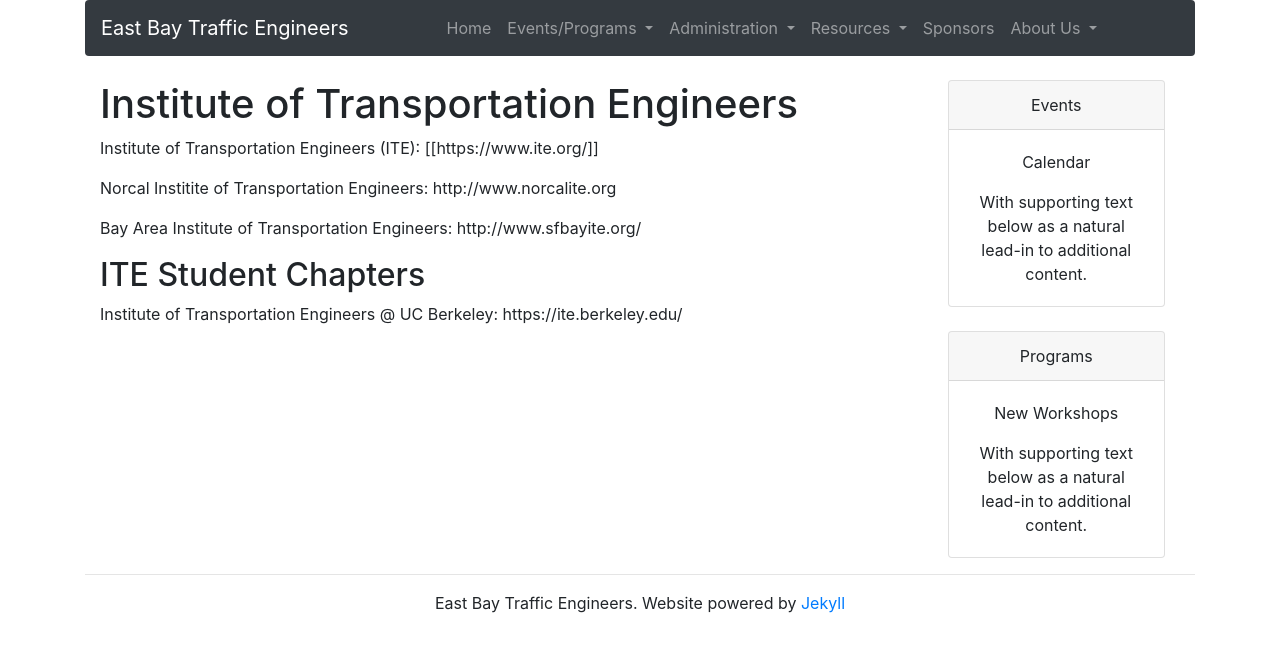
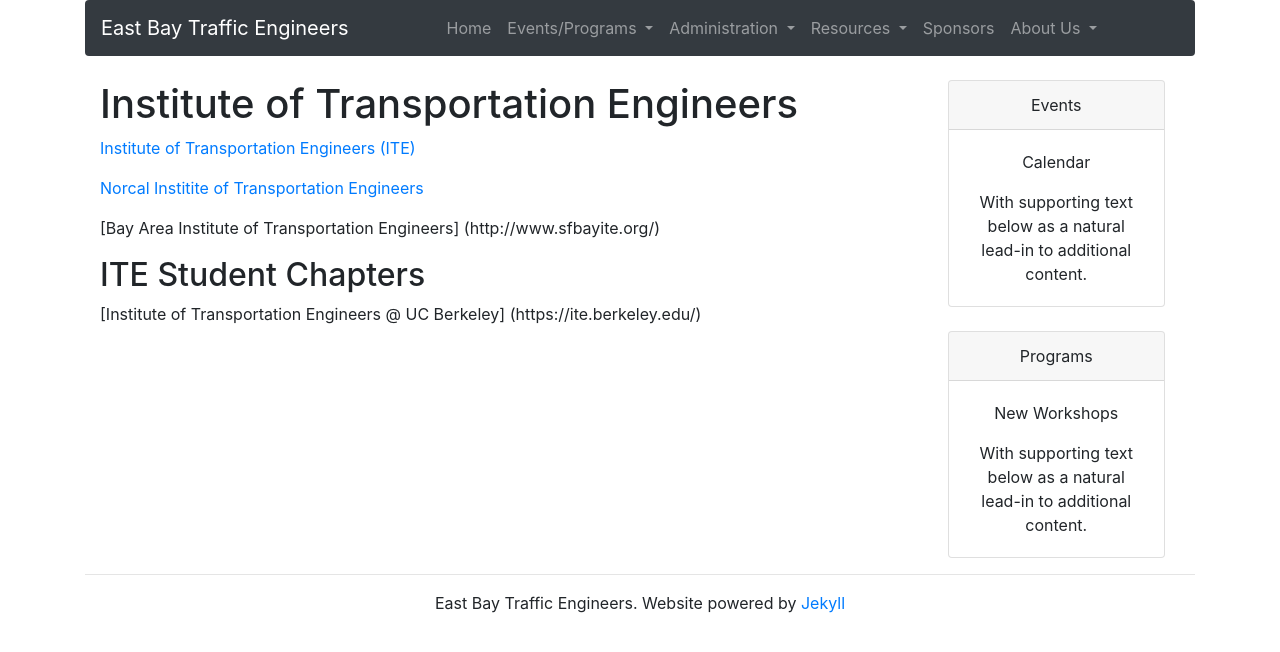
Before and after one commit to redmond2742/SmallOrganizationWebsite, a Jekyll site: the page built from pages/links.md, in a window 1280 px wide. Shown: the top 652 px of the page. Built offline with Jekyll 4.4.1, drawn with Linux system fonts in a browser that asks for light colours; nearby versions of some CDN libraries; our own code applies the rules of GitHub Pages for plain Markdown files.

Commit message:
updated links

```diff
--- a/pages/links.md
+++ b/pages/links.md
@@ -5,12 +5,13 @@
 
 # Institute of Transportation Engineers #
 
-Institute of Transportation Engineers (ITE): [[https://www.ite.org/]]
 
-Norcal Institite of Transportation Engineers: http://www.norcalite.org
+[Institute of Transportation Engineers (ITE)](https://www.ite.org/)
 
-Bay Area Institute of Transportation Engineers: http://www.sfbayite.org/
+[Norcal Institite of Transportation Engineers](http://www.norcalite.org)
+
+[Bay Area Institute of Transportation Engineers] (http://www.sfbayite.org/)
 
 ## ITE Student Chapters ##
 
-Institute of Transportation Engineers @ UC Berkeley: https://ite.berkeley.edu/
+[Institute of Transportation Engineers @ UC Berkeley] (https://ite.berkeley.edu/)
```
